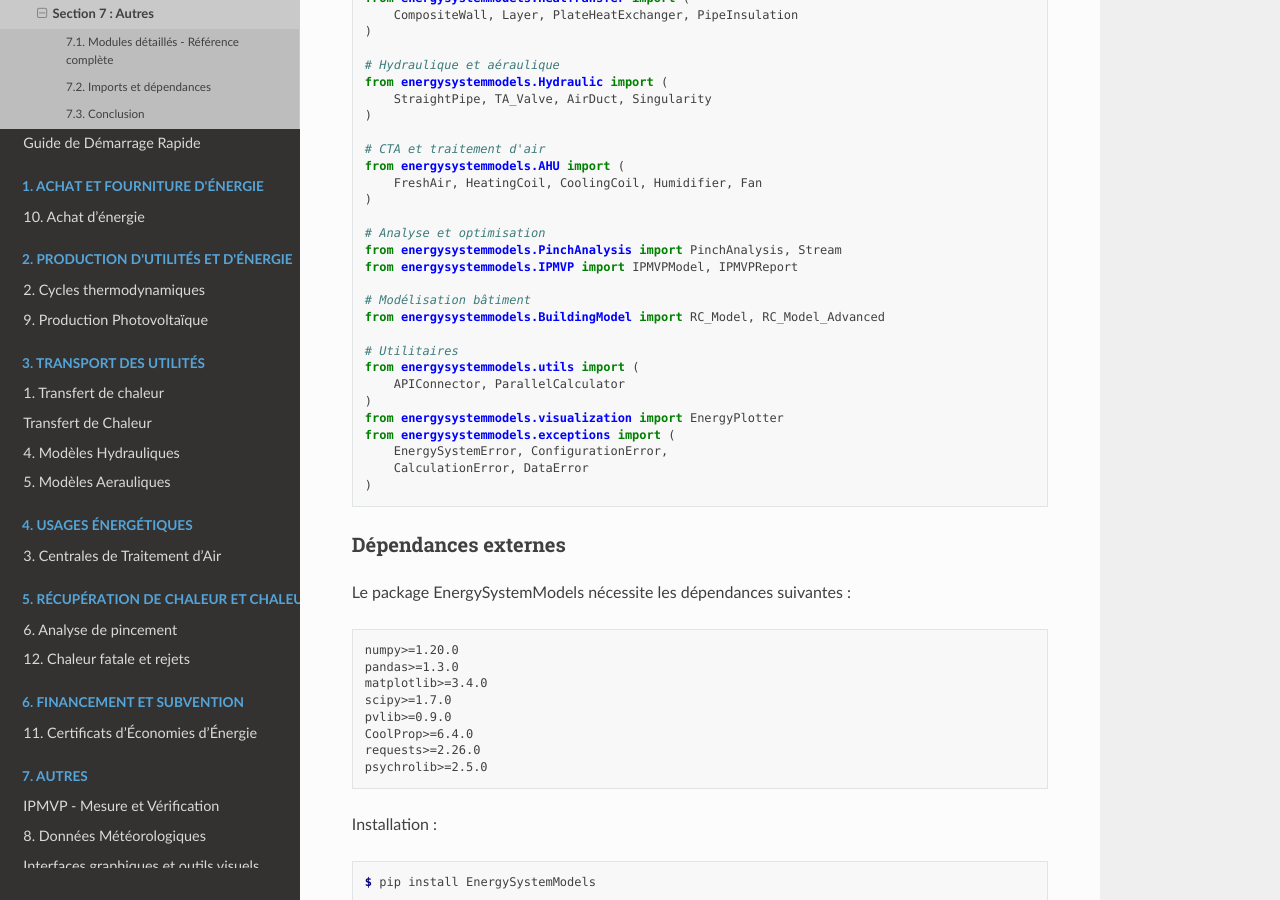
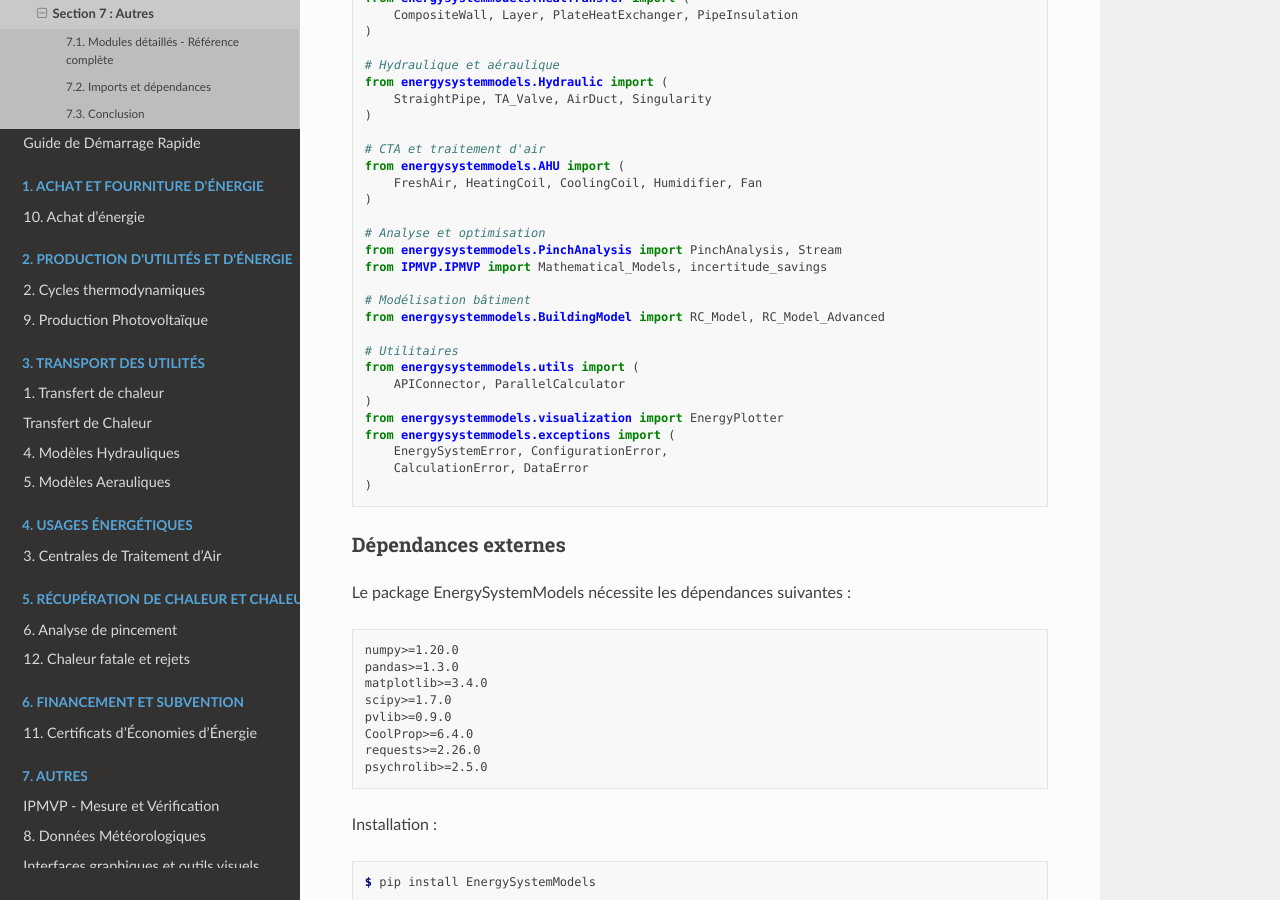
Before and after one commit to ZoheirHADID/EnergySystemModels-fr, a Sphinx documentation site: the page built from docs/source/usage/section-6-autres.rst, in a window 1280 px wide and 900 px high, scrolled down 1149 px. Built offline with Sphinx 7.4.7 and the Read the Docs theme 3.1.0, drawn with Linux system fonts in a browser that asks for light colours.

Commit message:
2026-07-08-VF-giberville

```diff
--- a/docs/source/usage/section-6-autres.rst
+++ b/docs/source/usage/section-6-autres.rst
@@ -70,7 +70,7 @@ Imports essentiels
 
    # Analyse et optimisation
    from energysystemmodels.PinchAnalysis import PinchAnalysis, Stream
-   from energysystemmodels.IPMVP import IPMVPModel, IPMVPReport
+   from IPMVP.IPMVP import Mathematical_Models, incertitude_savings
 
    # Modélisation bâtiment
    from energysystemmodels.BuildingModel import RC_Model, RC_Model_Advanced
```
